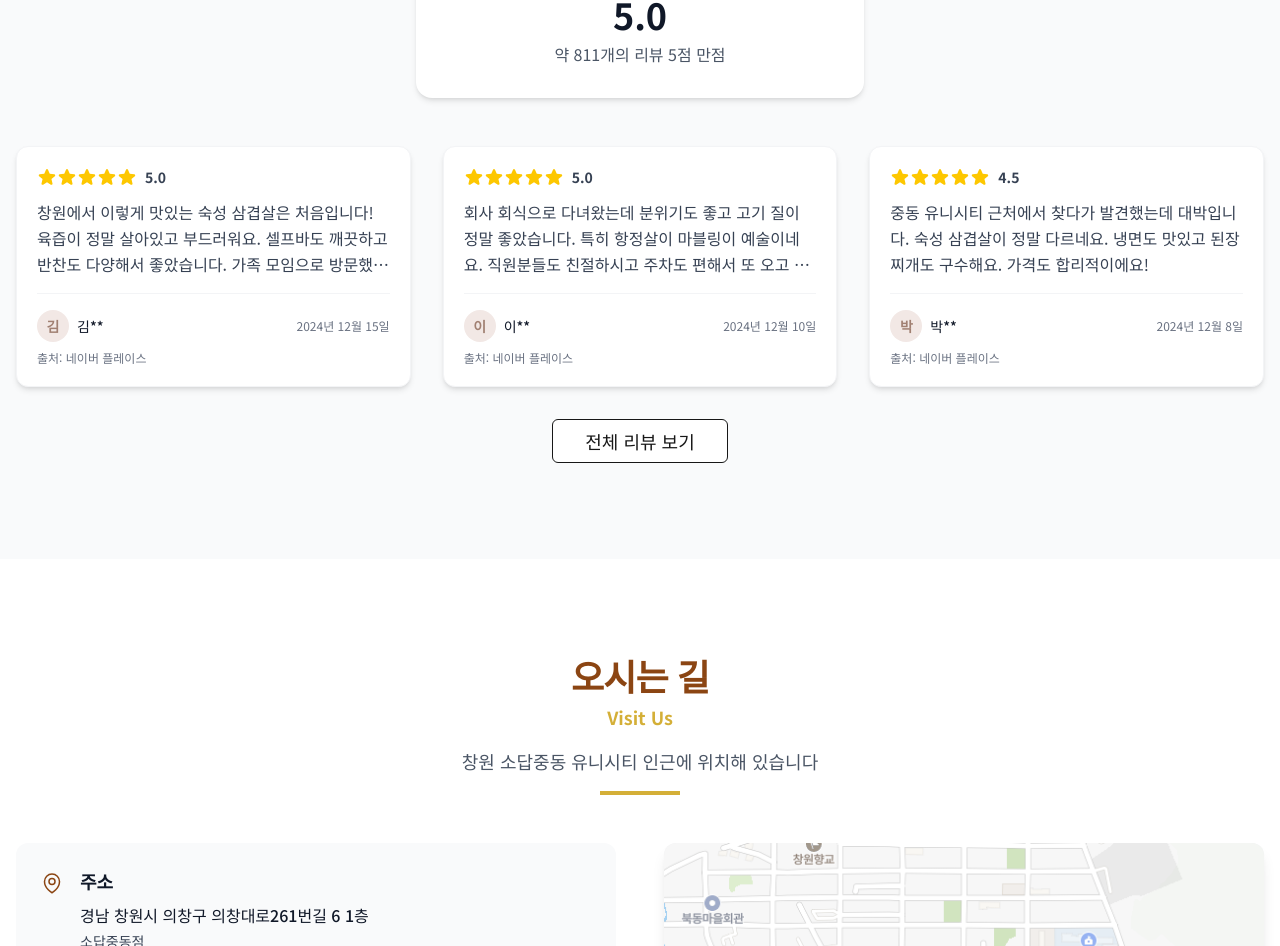
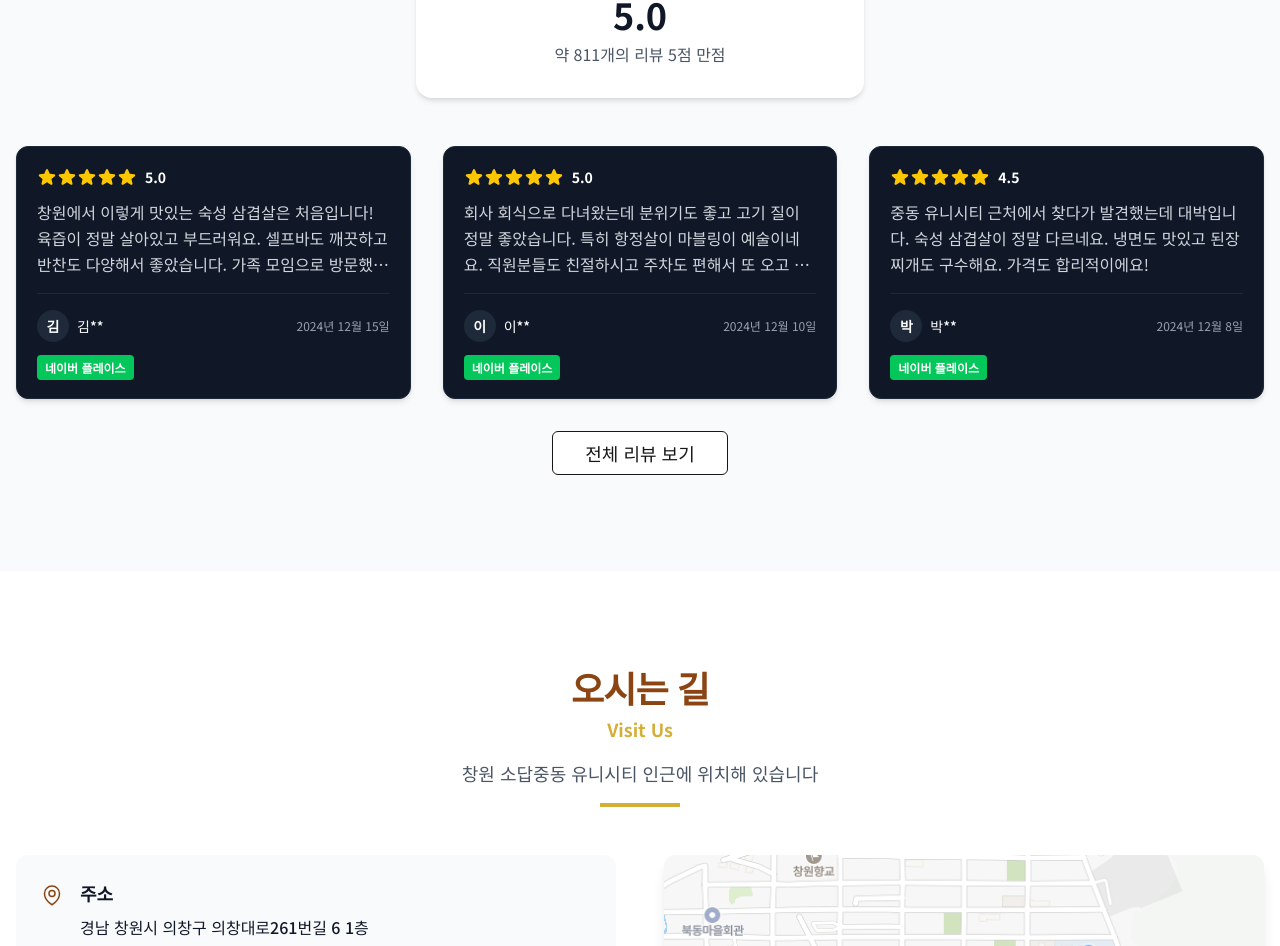
Before and after one commit to asaaaa12313/Meatcraft, a Next.js app: page / in a window 1280 px wide. Shown: the part 3544-4490 px from the top of the page. Built offline with nearby package versions, Linux system fonts and the light colour scheme.

Commit message:
Update review card styling: dark mode and Naver badge

```diff
--- a/src/components/common/ReviewCard.tsx
+++ b/src/components/common/ReviewCard.tsx
@@ -11,7 +11,7 @@ export default function ReviewCard({ review, className }: ReviewCardProps) {
   return (
     <div
       className={cn(
-        'bg-white rounded-xl shadow-md hover:shadow-lg transition-shadow duration-300 overflow-hidden border border-gray-100',
+        'bg-gray-900 rounded-xl shadow-md hover:shadow-lg transition-shadow duration-300 overflow-hidden border border-gray-800',
         className
       )}
     >
@@ -27,43 +27,45 @@ export default function ReviewCard({ review, className }: ReviewCardProps) {
                   'w-5 h-5',
                   index < review.rating
                     ? 'text-yellow-400'
-                    : 'text-gray-300'
+                    : 'text-gray-600'
                 )}
               />
             ))}
           </div>
-          <span className="ml-2 text-sm font-semibold text-gray-700">
+          <span className="ml-2 text-sm font-semibold text-white">
             {review.rating.toFixed(1)}
           </span>
         </div>
 
         {/* 리뷰 텍스트 */}
-        <p className="text-gray-700 leading-relaxed mb-4 line-clamp-3">
+        <p className="text-gray-300 leading-relaxed mb-4 line-clamp-3">
           {review.content}
         </p>
 
         {/* 리뷰 작성자 및 날짜 */}
-        <div className="flex items-center justify-between pt-4 border-t border-gray-100">
+        <div className="flex items-center justify-between pt-4 border-t border-gray-800">
           <div className="flex items-center space-x-2">
-            <div className="w-8 h-8 rounded-full bg-primary-100 flex items-center justify-center">
-              <span className="text-primary-600 font-semibold text-sm">
+            <div className="w-8 h-8 rounded-full bg-gray-800 flex items-center justify-center">
+              <span className="text-white font-semibold text-sm">
                 {review.author.charAt(0)}
               </span>
             </div>
-            <span className="text-sm font-medium text-gray-900">
+            <span className="text-sm font-medium text-white">
               {review.author}
             </span>
           </div>
 
-          <time className="text-xs text-gray-500">
+          <time className="text-xs text-gray-400">
             {formatDate(review.date)}
           </time>
         </div>
 
         {/* 출처 */}
         {review.source && (
-          <div className="mt-2 text-xs text-gray-500">
-            출처: {review.source}
+          <div className="mt-3 inline-block">
+            <span className="text-xs font-bold text-white bg-[#03C75A] px-2 py-1 rounded">
+              {review.source}
+            </span>
           </div>
         )}
       </div>
```
